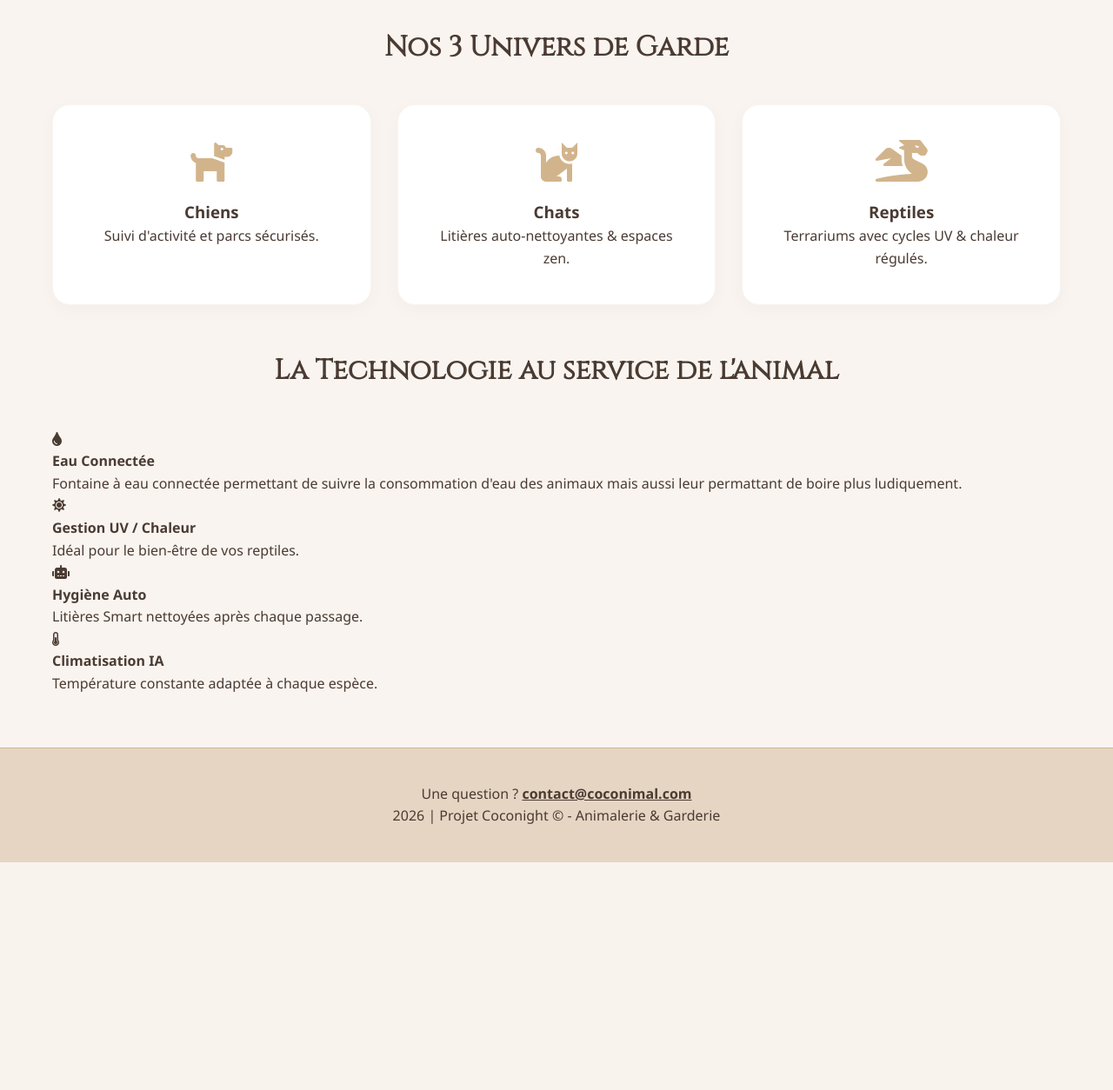
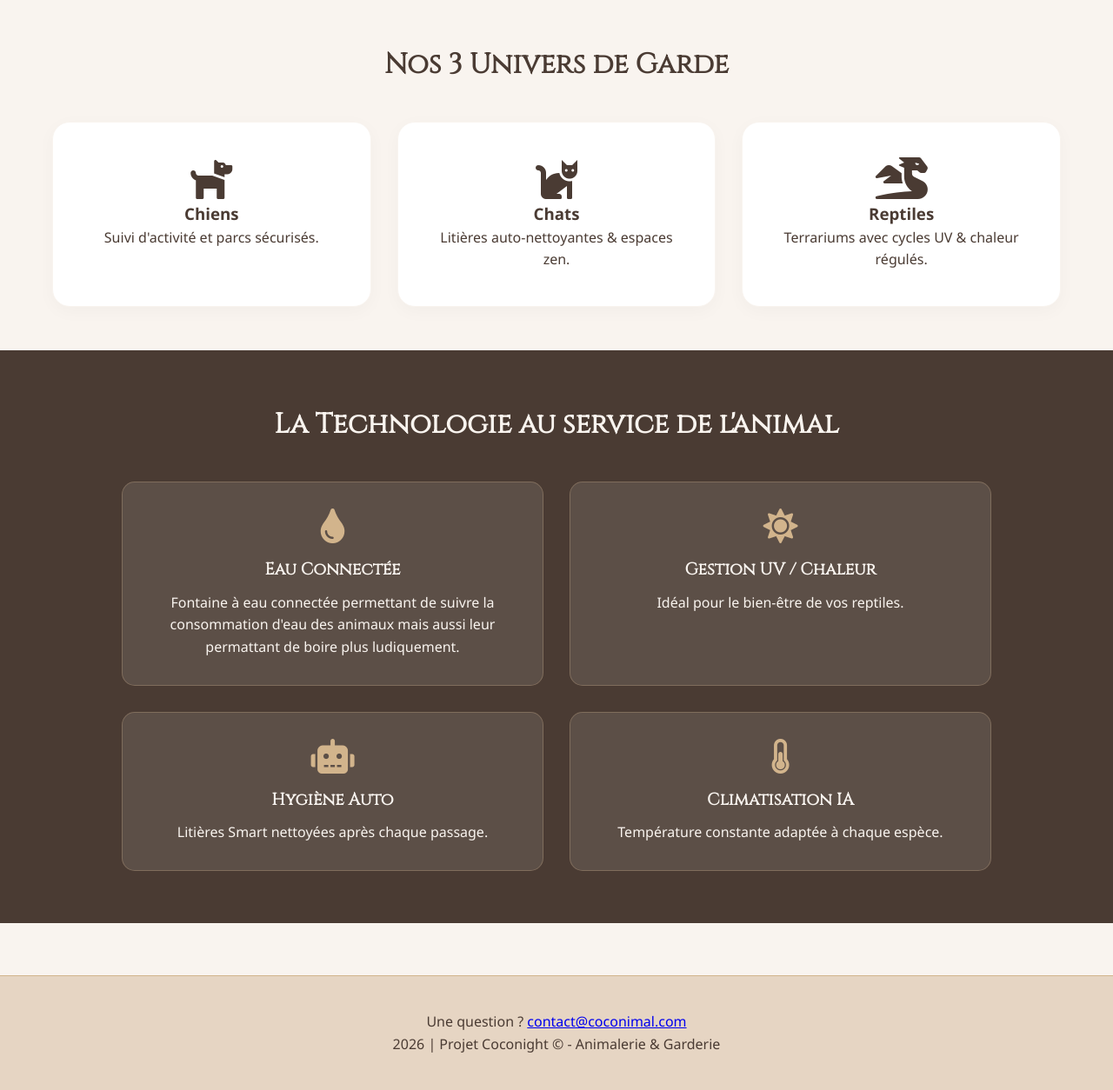
Before and after one commit to MathisSinet/CY_DevWeb_GI4, a Django app: page / in a window 1280 px wide. Shown: the part 643-1897 px from the top of the page at 87% size. Before the commit the page ends 1635 px from the top, so only its background shows below. Run offline with Django 4.2, Linux system fonts and the light colour scheme.

Commit message:
modification css

```diff
--- a/static/css/style.css
+++ b/static/css/style.css
@@ -7,8 +7,8 @@
 
 body {
     font-family: 'Segoe UI', Roboto, Helvetica, Arial, sans-serif;
-    background-color: #F9F4EF; /* Crème Nuage */
-    color: #4A3B33; /* Marron Logo */
+    background-color: #F9F4EF;
+    color: #4A3B33;
     line-height: 1.6;
 }
 
@@ -34,10 +34,9 @@ header {
 }
 
 .logo-mini {
-    width: 60px;
-    height: 60px;
+    width: 80px;
+    height: 80px;
     border-radius: 50%;
-    border: 2px solid #F9F4EF;
     object-fit: cover;
 }
 
@@ -163,7 +162,6 @@ nav {
     color: white;
 }
 
-/* --- SECTION HERO (BIENVENUE) --- */
 .hero {
     background: linear-gradient(rgba(249, 244, 239, 0.7), rgba(230, 213, 195, 0.7)),
                 url('index.png');
@@ -196,7 +194,42 @@ nav {
 .btn-primary { background: #4A3B33; color: #F9F4EF; }
 .btn-secondary { background: white; color: #4A3B33; border: 1px solid #E6D5C3; }
 
-.btn-primary:hover { background: #D2B48C; }
+
+.smart-features {
+    background-color: #4A3B33;
+    padding: 10px;
+    color: #F9F4EF;
+}
+
+.white { color: #F9F4EF; }
+
+.feature-list {
+    display: grid;
+    grid-template-columns: repeat(2, 1fr);
+    gap: 30px;
+    max-width: 1000px;
+    margin: 0 auto;
+}
+
+.feature-item {
+    background: rgba(255, 255, 255, 0.1);
+    padding: 30px;
+    border-radius: 15px;
+    text-align: center;
+    border: 1px solid rgba(210, 180, 140, 0.3);
+}
+
+.feature-item i {
+    font-size: 2.5rem;
+    color: #D2B48C;
+    margin-bottom: 15px;
+}
+
+.feature-item h4 {
+    font-family: 'Cinzel', serif;
+    margin-bottom: 10px;
+    font-size: 1.2rem;
+}
 
 /* --- CONTENU & GRILLES --- */
 .container {
@@ -228,16 +261,6 @@ nav {
     transition: 0.3s;
 }
 
-.pet-card:hover {
-    transform: translateY(-10px);
-    border-color: #D2B48C;
-}
-
-.pet-card i {
-    color: #D2B48C;
-    margin-bottom: 20px;
-}
-
 /* --- FOOTER --- */
 footer {
     background: #E6D5C3;
@@ -247,8 +270,3 @@ footer {
     color: #4A3B33;
     border-top: 1px solid #D2B48C;
 }
-
-footer a {
-    color: #4A3B33;
-    font-weight: bold;
-}
```
